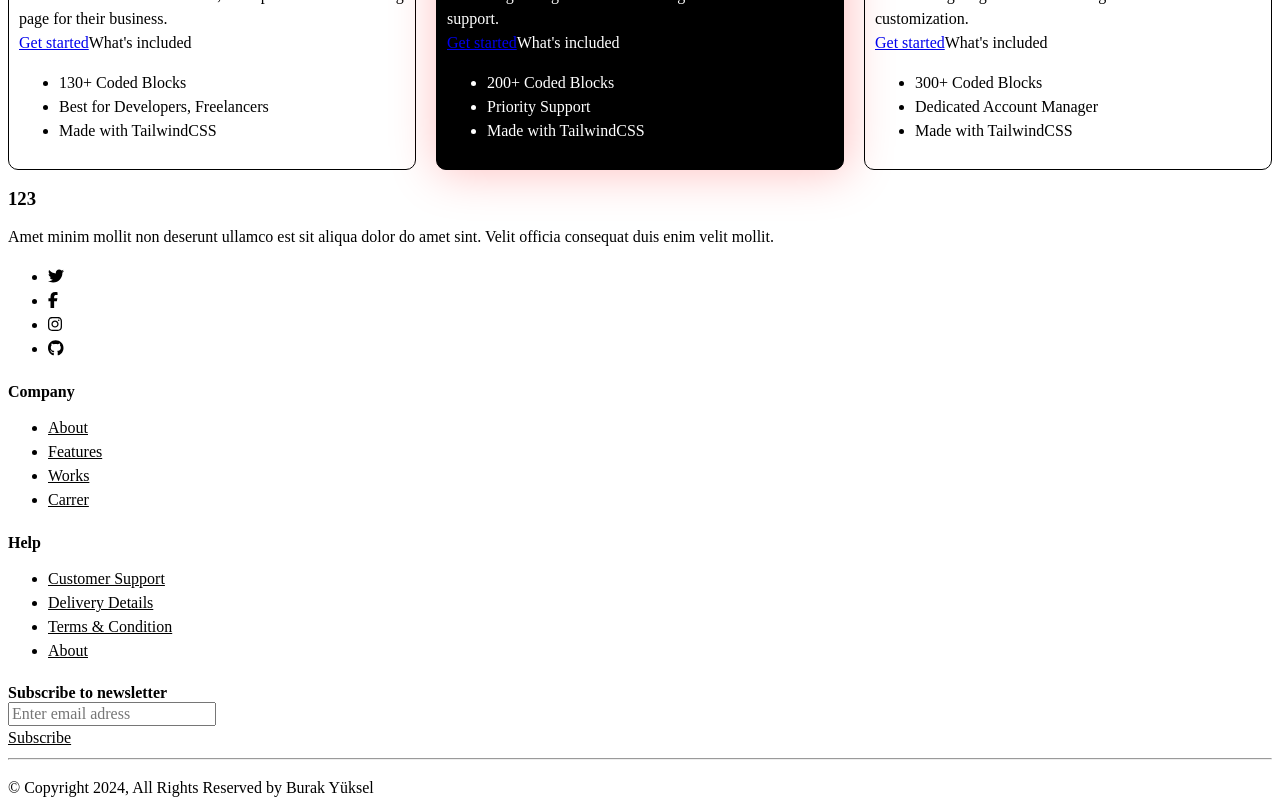
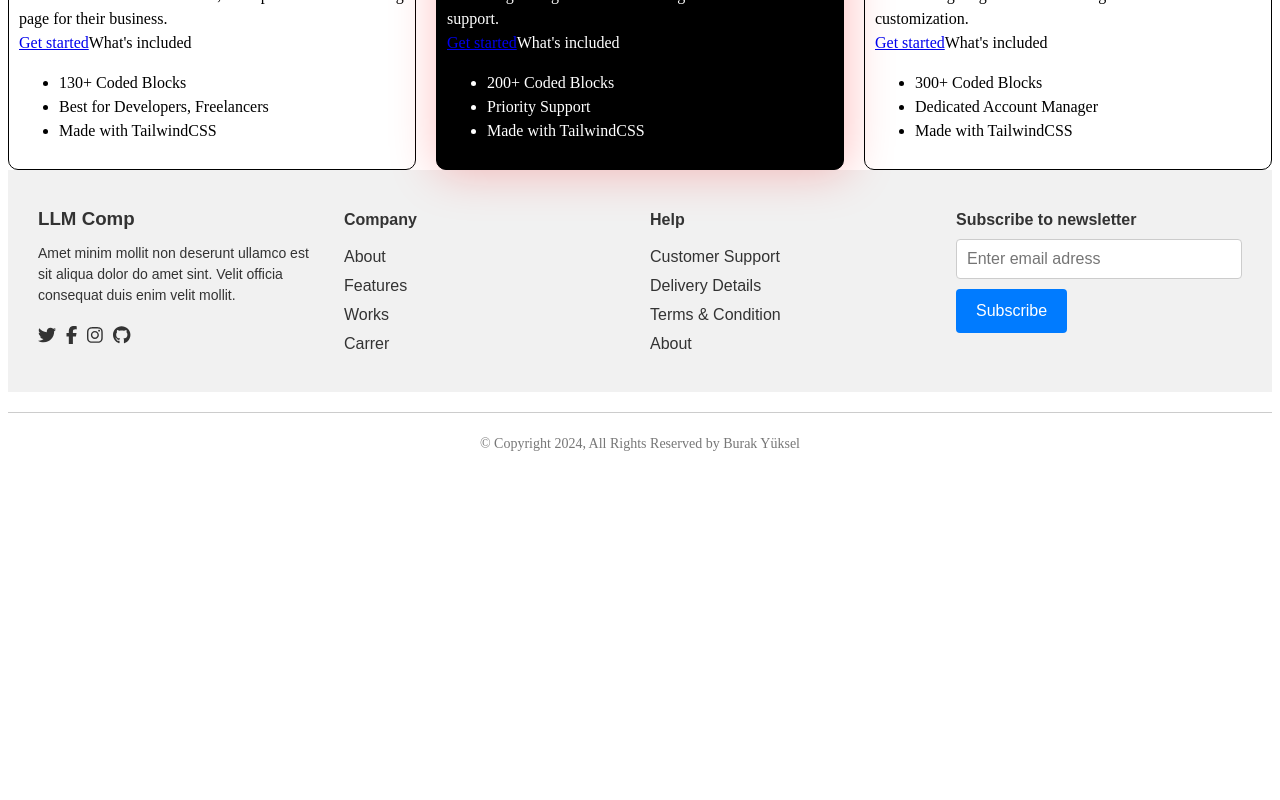
Before and after one commit to BuraYu/LLM-landing-page, a React (Create React App) app: page / in a window 1280 px wide. Shown: the part 1544-2344 px from the top of the page. After the commit the page ends 1998 px from the top, so only its background shows below. Built offline with nearby package versions, Linux system fonts and the light colour scheme.

Commit message:
add footer css

```diff
--- a/src/Components/Footer.css
+++ b/src/Components/Footer.css
@@ -1,3 +1,111 @@
-.footer {
-  color: orange;
+.footer--container {
+  display: flex;
+  justify-content: space-between;
+  padding: 20px;
+  background-color: #f1f1f1;
+  color: #333;
+  font-family: Arial, sans-serif;
 }
+
+.footer--socials,
+.footer--company-info,
+.footer-help,
+.footer--newsletter {
+  flex: 1;
+  margin: 0 10px;
+}
+
+.footer--socials h3 {
+  margin-bottom: 10px;
+}
+
+.footer--socials p {
+  font-size: 14px;
+  line-height: 1.5;
+}
+
+.footer--socials ul {
+  display: flex;
+  list-style: none;
+  padding: 0;
+}
+
+.footer--socials ul li {
+  margin-right: 10px;
+}
+
+.footer--socials ul li a {
+  color: #333;
+  font-size: 18px;
+  transition: color 0.3s;
+}
+
+.footer--socials ul li a:hover {
+  color: #007bff;
+}
+
+.footer--subheading {
+  font-size: 16px;
+  margin-bottom: 10px;
+}
+
+.footer--company-info ul,
+.footer-help ul {
+  list-style: none;
+  padding: 0;
+}
+
+.footer--company-info ul li,
+.footer-help ul li {
+  margin-bottom: 5px;
+}
+
+.footer--company-info ul li a,
+.footer-help ul li a {
+  color: #333;
+  text-decoration: none;
+  transition: color 0.3s;
+}
+
+.footer--company-info ul li a:hover,
+.footer-help ul li a:hover {
+  color: #007bff;
+}
+
+.footer--newsletter form {
+  display: flex;
+  flex-direction: column;
+}
+
+.footer--newsletter input[type="text"] {
+  padding: 10px;
+  border: 1px solid #ccc;
+  border-radius: 4px;
+  margin-bottom: 10px;
+}
+
+.footer--newsletter a {
+  display: inline-block;
+  padding: 10px 20px;
+  background-color: #007bff;
+  color: #fff;
+  text-decoration: none;
+  border-radius: 4px;
+  transition: background-color 0.3s;
+}
+
+.footer--newsletter a:hover {
+  background-color: #0056b3;
+}
+
+hr {
+  border: none;
+  border-top: 1px solid #ccc;
+  margin: 20px 0;
+}
+
+.footer--copyright {
+  text-align: center;
+  font-size: 14px;
+  color: #777;
+}
--- a/src/Components/Footer.jsx
+++ b/src/Components/Footer.jsx
@@ -30,7 +30,7 @@ export default function Footer() {
     <section>
       <div className="footer--container">
         <div className="footer--socials">
-          <h3>123</h3>
+          <h3>LLM Comp</h3>
           <p>
             Amet minim mollit non deserunt ullamco est sit aliqua dolor do amet
             sint. Velit officia consequat duis enim velit mollit.
@@ -81,9 +81,11 @@ export default function Footer() {
           {/* check email validility */}
           <a href="#">Subscribe</a>
         </div>
-        <hr />
-        <p>© Copyright 2024, All Rights Reserved by Burak Yüksel</p>
       </div>
+      <hr />
+      <p className="footer--copyright">
+        © Copyright 2024, All Rights Reserved by Burak Yüksel
+      </p>
     </section>
   );
 }
```
